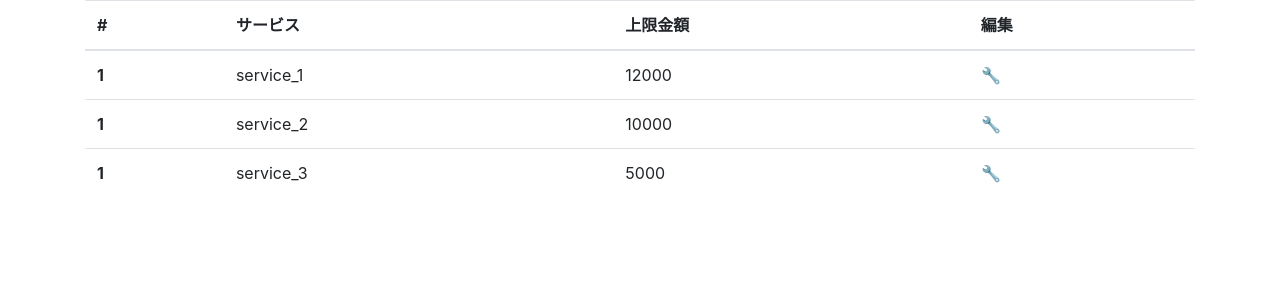
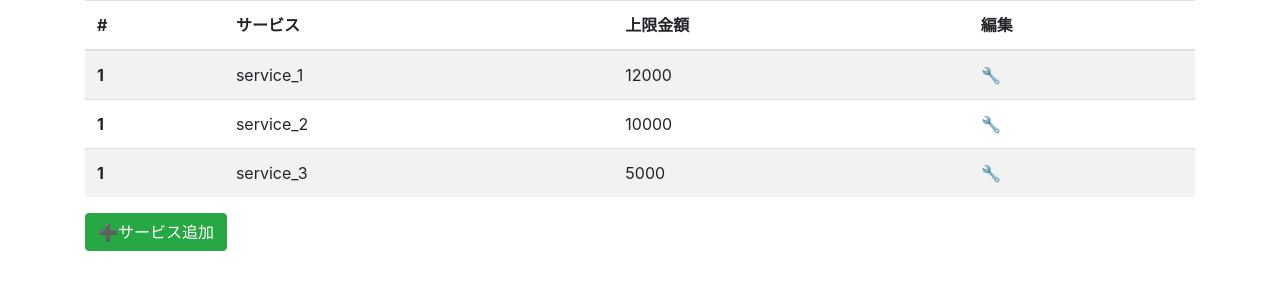
Before and after one commit to Syuko4omi/kakeibo_app, a Flask app: page /service_detail in a window 1280 px wide. Shown: the part 56-356 px from the top of the page. Run offline with Flask 3, Linux system fonts and the light colour scheme; some libraries are stand-ins or nearby versions.

Commit message:
✨ add register button but not linked

```diff
--- a/kakeibo_app/templates/service_detail.html
+++ b/kakeibo_app/templates/service_detail.html
@@ -1,7 +1,7 @@
 {% extends "base.html" %}
 {% block content %}
 <div class="container">
-    <table class="table">
+    <table class="table table-striped">
         <thead>
             <tr>
                 <th scope="col">#</th>
@@ -22,4 +22,9 @@
         </tbody>
     </table>
 </div>
+
+
+<div class="container">
+    <button type="button" class="btn btn-success">➕サービス追加</button>
+</div>
 {% endblock %}
```
